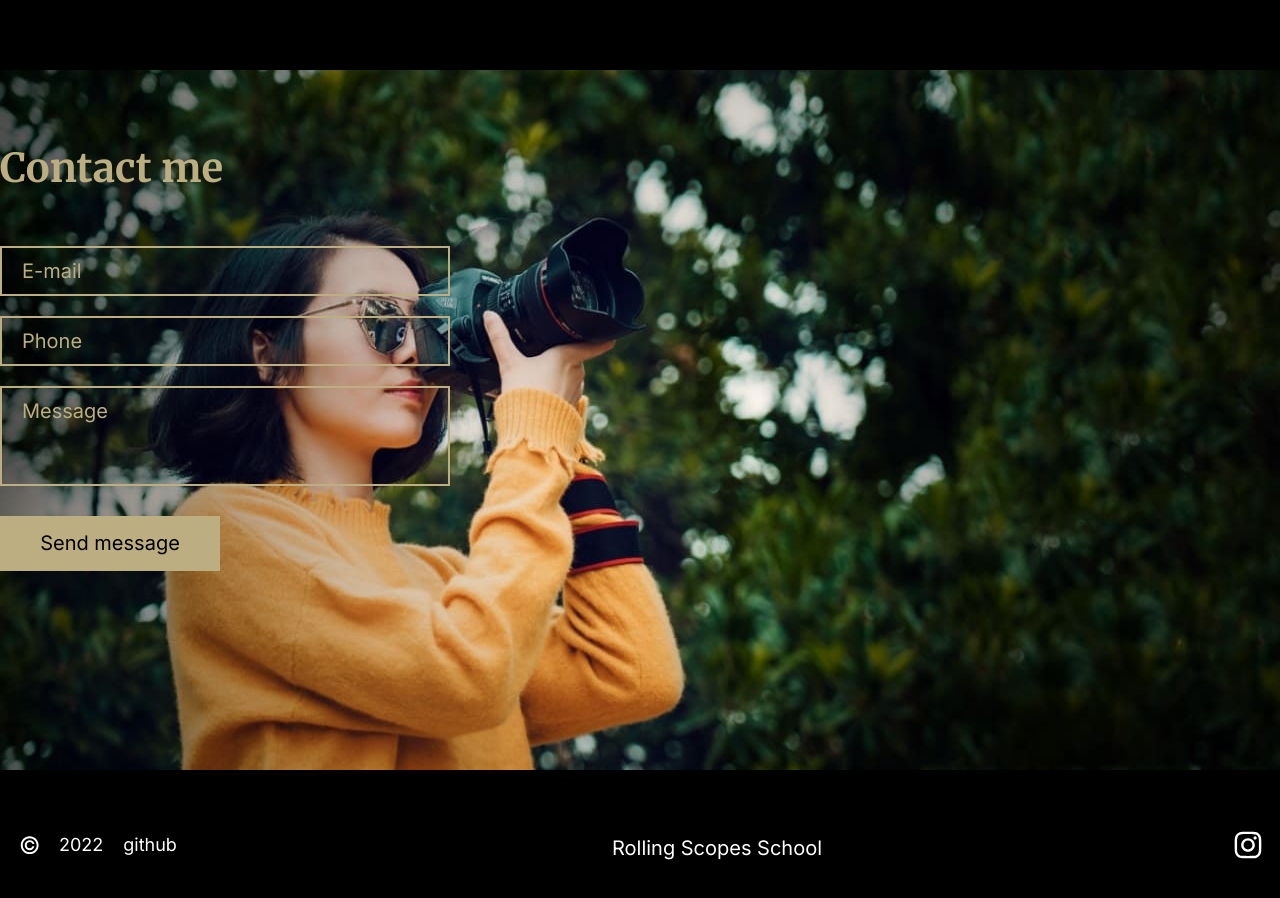
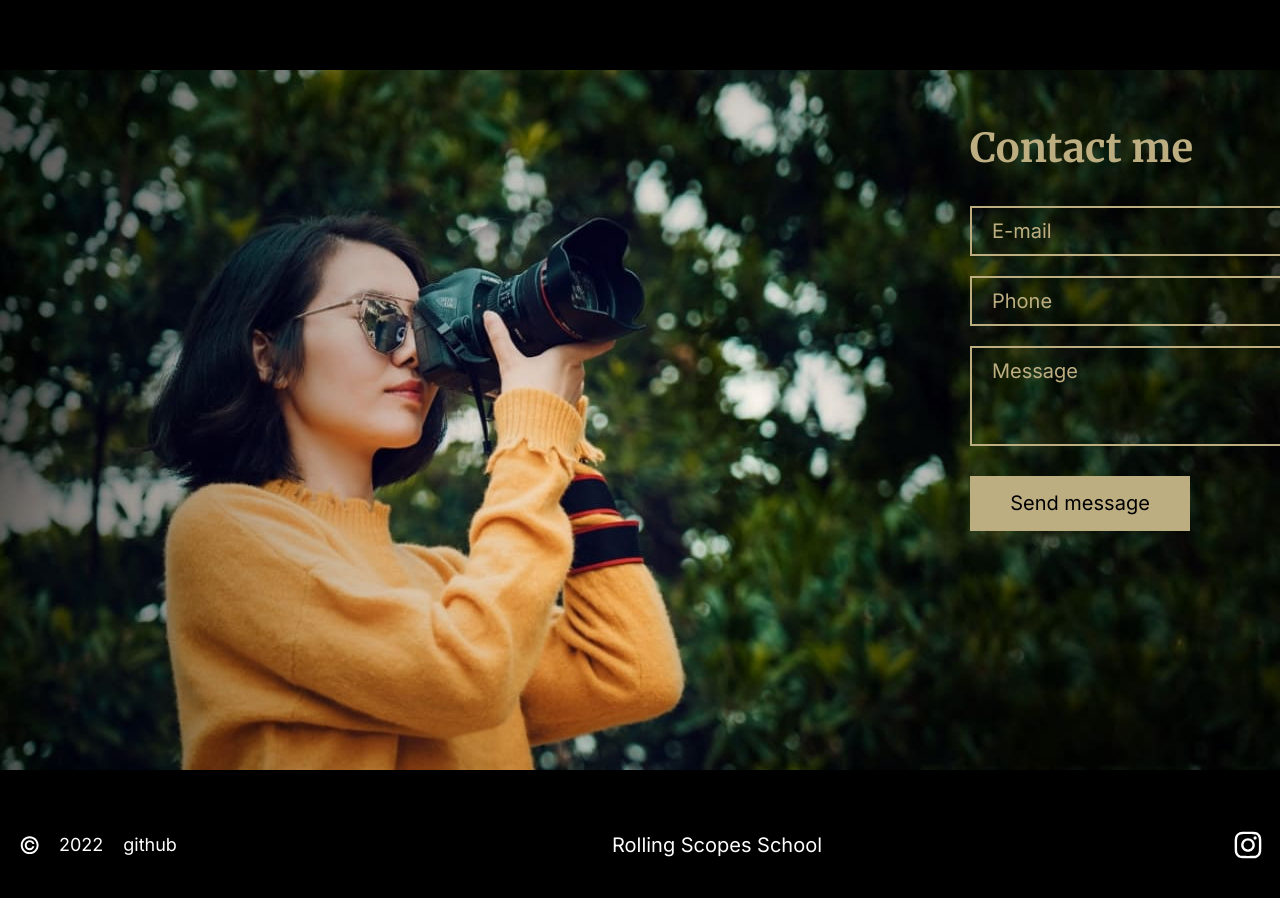
Before and after one commit to rastakotik/prac, a plain HTML site: page index.html in a window 1280 px wide. Shown: the part 4580-5478 px from the top of the page. Drawn offline with nearby package versions, Linux system fonts and the light colour scheme.

Commit message:
container

```diff
--- a/style.css
+++ b/style.css
@@ -219,17 +219,20 @@ h4 {
 	background-image: url(img/contacts.jpg);
 	width: 1440px;
 	height: 700px;
-  margin: 100px 0 50px;
+	margin-top: 100px;
+	display: flex;
+	justify-content: end;
+	text-align: left;
 }
 .contacts-title {
 	font-size: 40px;
 	color: var(--gold);
 	font-family: var(--font-title);
-  padding: 20px 0;
-  width: 450px;
-  box-sizing: border-box;
+	/* padding: 20px 0; */
+	/* width: 450px; */
+	/* box-sizing: border-box; */
 	margin: 60px 0 40px;
-  text-align: left;
+	/* text-align: left; */
 }
 .e-mail,
 .phone,
@@ -237,7 +240,7 @@ h4 {
 	color: var(--gold);
 	border: 2px solid var(--gold);
 	margin-bottom: 20px;
-  text-align: left;
+	/* text-align: left; */
 	padding: 5px 0 5px 20px;
 	font-size: 20px;
 }
@@ -246,8 +249,8 @@ h4 {
 	height: 100px;
 }
 .contacts-container {
-  display: flex;
-  flex-direction: column;
+	/* display: flex; */
+	/* flex-direction: column; */
 
 	margin-right: 20px;
 	width: 450px;
@@ -279,5 +282,7 @@ footer {
 	flex-direction: row;
 	flex-wrap: nowrap;
 	justify-content: space-between;
-  margin: 0 20px 50px;
+	align-items: center;
+	height: 150px;
+	margin: 0 20px;
 }
```
Lines whose indentation alone changed are shown as unchanged.
